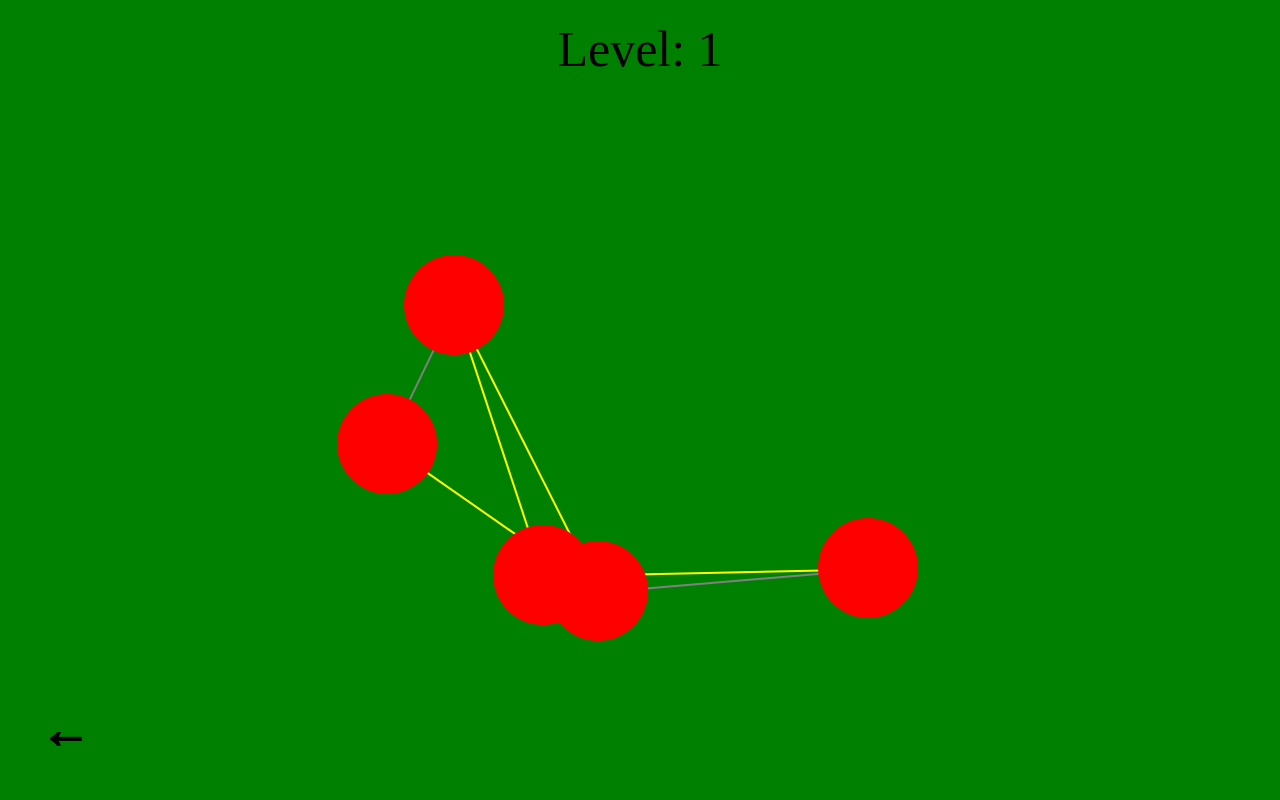
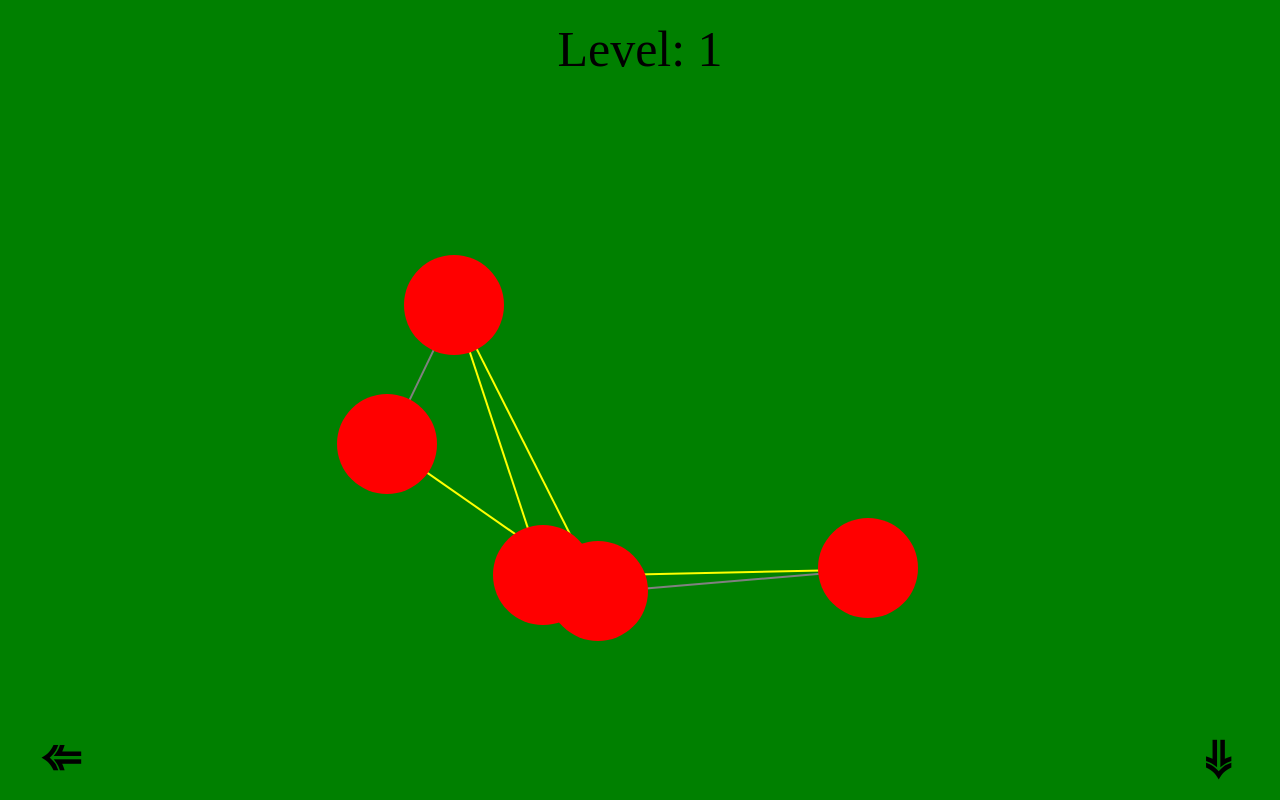
Before and after one commit to WojciechLiana/spiders, a React app: page / in a window 1280 px wide. Built offline with nearby package versions, Linux system fonts and the light colour scheme.

Commit message:
footer icons

```diff
--- a/src/components/main/Main.js
+++ b/src/components/main/Main.js
@@ -89,8 +89,13 @@ class Main extends React.Component {
         <footer className="footer">
           {
             !this.state.gameWon &&
-              <span className="footer-back" onClick={this.onGoBack}>
-                &larr;
+              <span className="footer-container">
+                <span className="footer-back" onClick={this.onGoBack}>
+                &#10174;
+              </span>
+              <span className="footer-save">
+                &#10174;
+              </span>
               </span>
           }
         </footer>
--- a/src/components/main/main.sass
+++ b/src/components/main/main.sass
@@ -1,3 +1,10 @@
+@mixin footer-icon
+  display: inline-block
+  font-size: 50px
+  font-weight: 1000
+  cursor: pointer
+  margin: 0 40px
+
 .main
   width: 100%
   height: 100vh
@@ -11,17 +18,26 @@
       padding: 20px 0
       font-size: 50px
 
-  .footer
+  .footer-container
     position: absolute
+    width: 100%
+    height: 80px
     bottom: 0
+    display: flex
+    justify-content: space-between
+    align-items: center
+
 
     .footer-back
-      display: inline-block
-      margin: 40px
-      font-size: 50px
-      font-weight: 1000
-      cursor: pointer
+      transform: rotate(180deg)
+      @include footer-icon
 
       &:hover
         font-size: 60px
-        margin: 35px
+
+    .footer-save
+      transform: rotate(90deg)
+      @include footer-icon
+
+      &:hover
+        font-size: 60px
--- a/src/components/winWindow/WinWindow.js
+++ b/src/components/winWindow/WinWindow.js
@@ -5,9 +5,10 @@ export function WinWindow({nextLevelClick}) {
 
   return(
     <div className="win-window">
-      <button className="win-window-button" onClick={()=>nextLevelClick(true)}>
-        Next Level
-      </button>
+      <span className="win-window-button" onClick={()=>nextLevelClick(true)}>
+        <div className="win-window-label">Next Level</div>
+        <div className="win-window-icon">&#10174;</div>
+      </span>
     </div>
   );
 }
--- a/src/components/winWindow/winWindow.sass
+++ b/src/components/winWindow/winWindow.sass
@@ -7,3 +7,11 @@
     height: 75px
     right: calc(50% - 75px)
     cursor: pointer
+
+    & *
+      text-align: center
+      font-size: 40px
+
+      &.win-window-icon
+        font-weight: 1000
+        font-size: 50px
```
